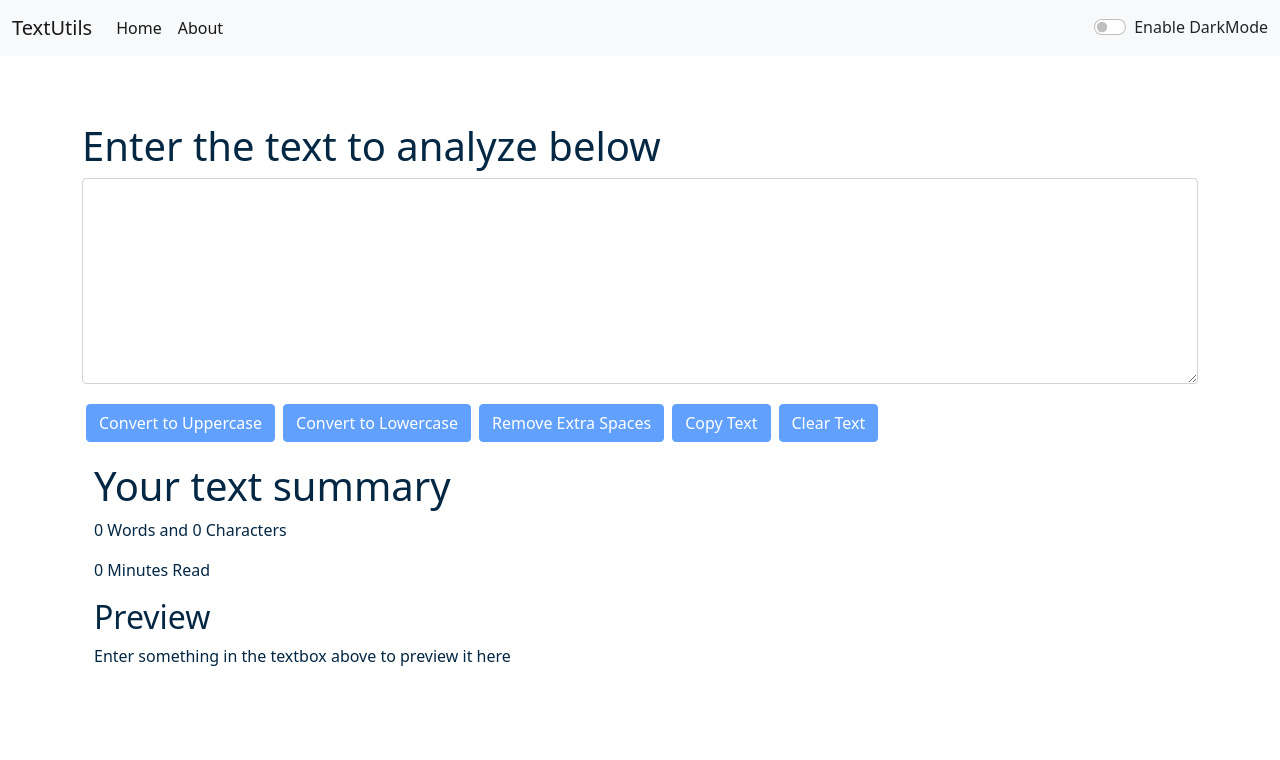
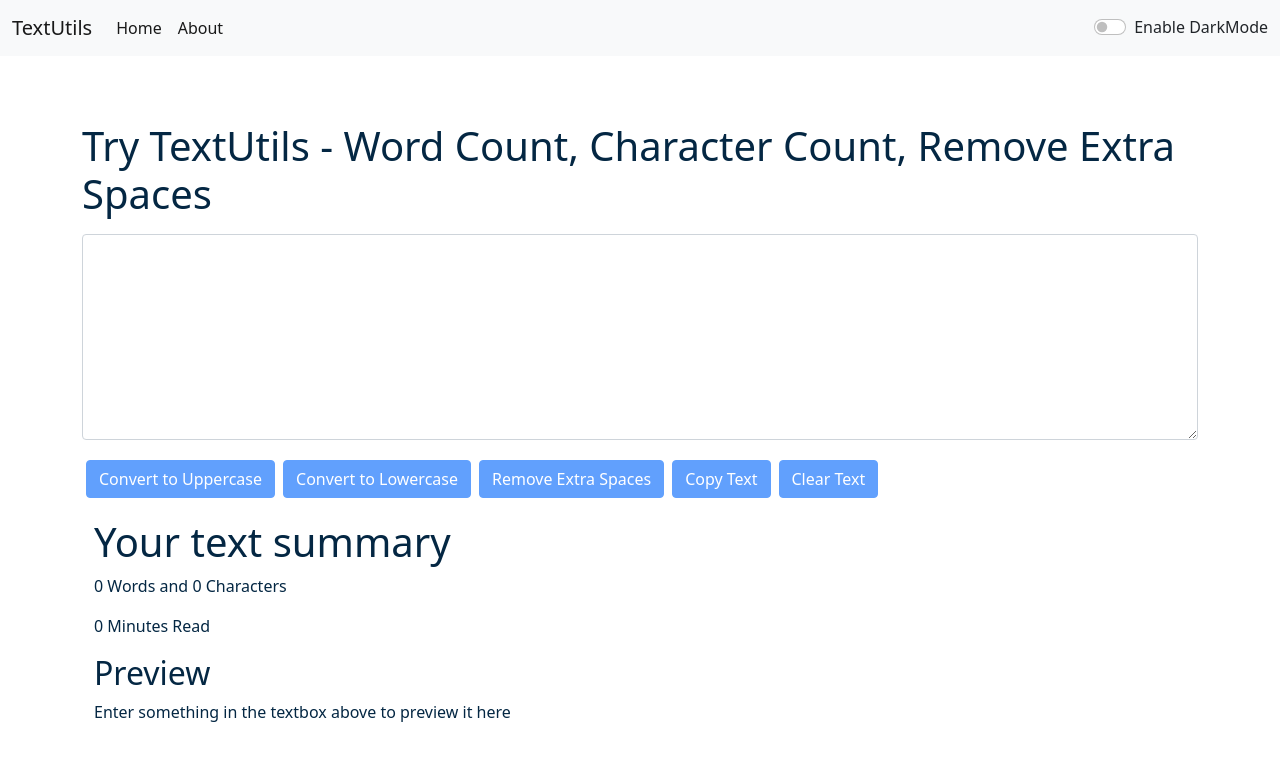
Before and after one commit to coder9a/TextUtils-React-App, a React (Create React App) app: page / in a window 1280 px wide. Shown: the top 760 px of the page. Built offline with nearby package versions, Linux system fonts and the light colour scheme.

Commit message:
new commit

```diff
--- a/src/App.js
+++ b/src/App.js
@@ -51,7 +51,7 @@ export default function App() {
               <About mode={mode}/>
             </Route>
             <Route exact path="/">
-              <TextForm showAlert={showAlert} heading="Enter the text to analyze below" mode={mode} />
+              <TextForm showAlert={showAlert} heading="Try TextUtils - Word Count, Character Count, Remove Extra Spaces" mode={mode} />
             </Route>
           </Switch>
         </div>
--- a/src/components/About.js
+++ b/src/components/About.js
@@ -35,7 +35,7 @@ export default function About(props) {
     return (
         <>
             {/* <Navbar title="TextUtils" mode={mode} toggleMode={toggleMode} /> */}
-            <div className="container" style={myStyle}>
+            <div className="container" style={{color: props.mode === 'dark'?'white':'#042743'}}>
                 <h1>About us</h1>
                 <div className="accordion" id="accordionExample">
                     <div className="accordion-item" style={myStyle}>
--- a/src/components/TextForm.js
+++ b/src/components/TextForm.js
@@ -35,7 +35,7 @@ export default function TextForm(props) {
     return (
         <>
             <div style={{ color: props.mode === 'dark' ? 'white' : '#042743' }}>
-                <h1>{props.heading}</h1>
+                <h1 className="mb-3" >{props.heading}</h1>
                 <div className="mb-3">
                     <textarea className="form-control" value={text} onChange={handleOnChange} style={{
                         backgroundColor: props.mode === 'dark' ? '#13466e' : 'white',
@@ -51,7 +51,7 @@ export default function TextForm(props) {
             </div>
             <div className="container my-3" style={{ color: props.mode === 'dark' ? 'white' : '#042743' }}>
                 <h1>Your text summary</h1>
-                <p>{text.split(" ").filter((element) => {return element.length !== 0}).length} Words and {text.length} Characters</p>
+                <p>{text.split(/\s+/).filter((element) => {return element.length !== 0}).length} Words and {text.length} Characters</p>
                 <p>{0.008 * text.split(" ").filter((element) => {return element.length !== 0}).length} Minutes Read</p>
                 <h2>Preview</h2>
                 <p>{text.length > 0 ? text : "Enter something in the textbox above to preview it here"}</p>
--- a/src/index.css
+++ b/src/index.css
@@ -11,3 +11,6 @@ code {
   font-family: source-code-pro, Menlo, Monaco, Consolas, 'Courier New',
     monospace;
 }
+.accordion-button::after{
+  filter: invert(1);
+}
```
